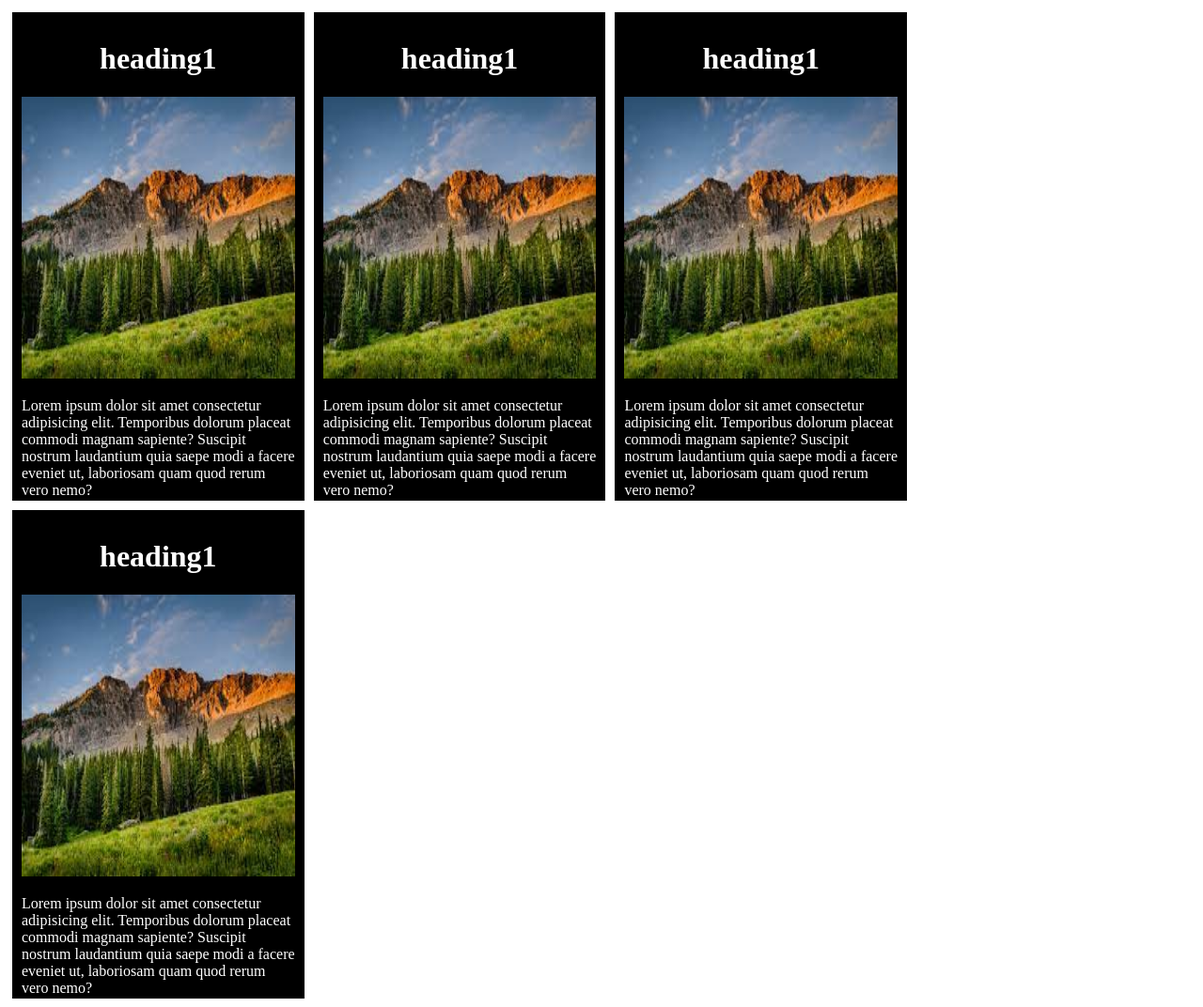
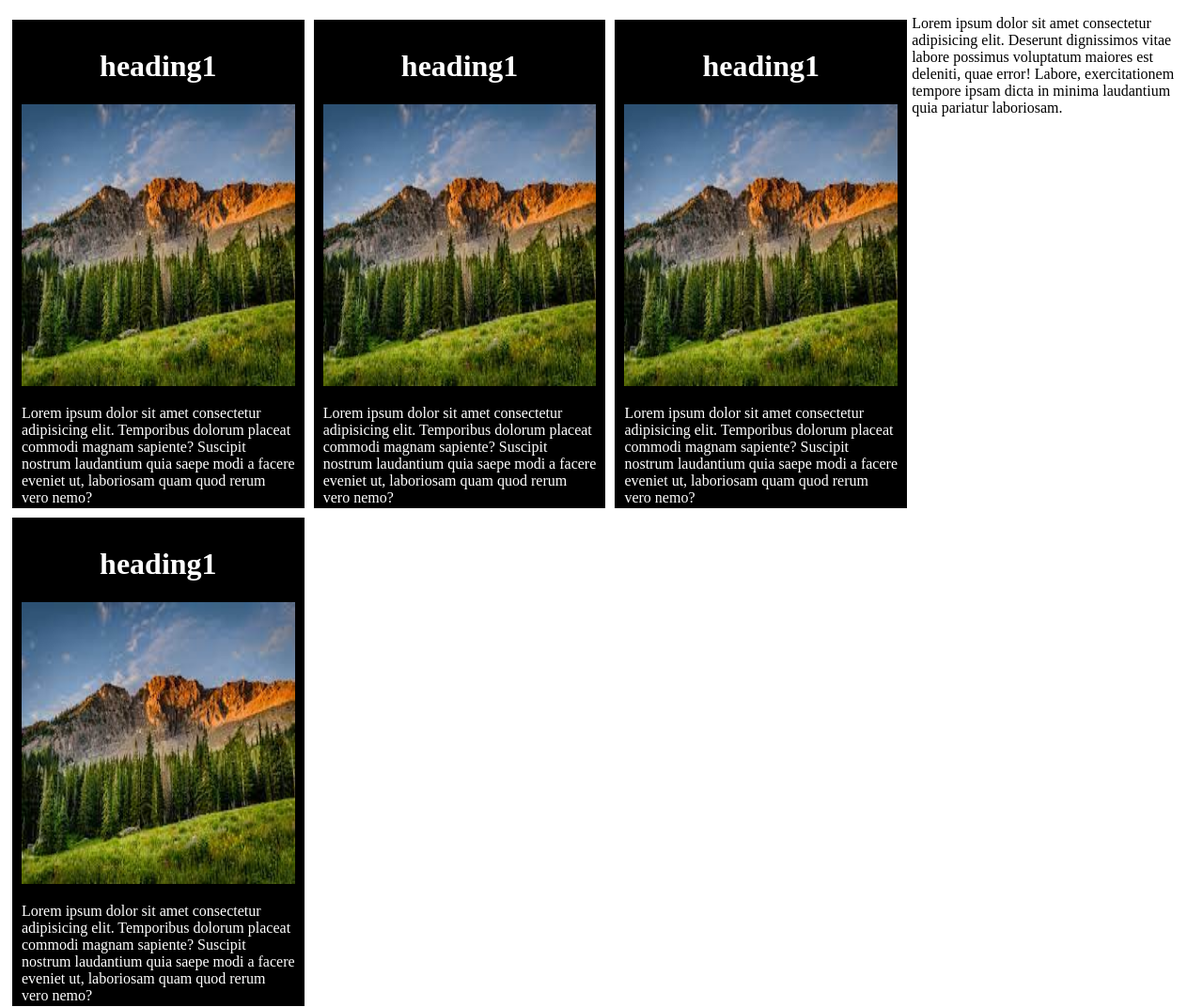
Before and after one commit to jayadevs631/Jayadev, a plain HTML site: page index.html in a window 1280 px wide. Shown: the whole page at 94% size. Drawn offline with Linux system fonts and the light colour scheme.

Commit message:
second commit

```diff
--- a/index.html
+++ b/index.html
@@ -28,5 +28,6 @@
         <img src="./images/download.jpg" alt="">
         <p>Lorem ipsum dolor sit amet consectetur adipisicing elit. Temporibus dolorum placeat commodi magnam sapiente? Suscipit nostrum laudantium quia saepe modi a facere eveniet ut, laboriosam quam quod rerum vero nemo?</p>
     </div>
+    <p>Lorem ipsum dolor sit amet consectetur adipisicing elit. Deserunt dignissimos vitae labore possimus voluptatum maiores est deleniti, quae error! Labore, exercitationem tempore ipsam dicta in minima laudantium quia pariatur laboriosam.</p>
 </body>
 </html>
```
Also changed, not shown: note.txt.
